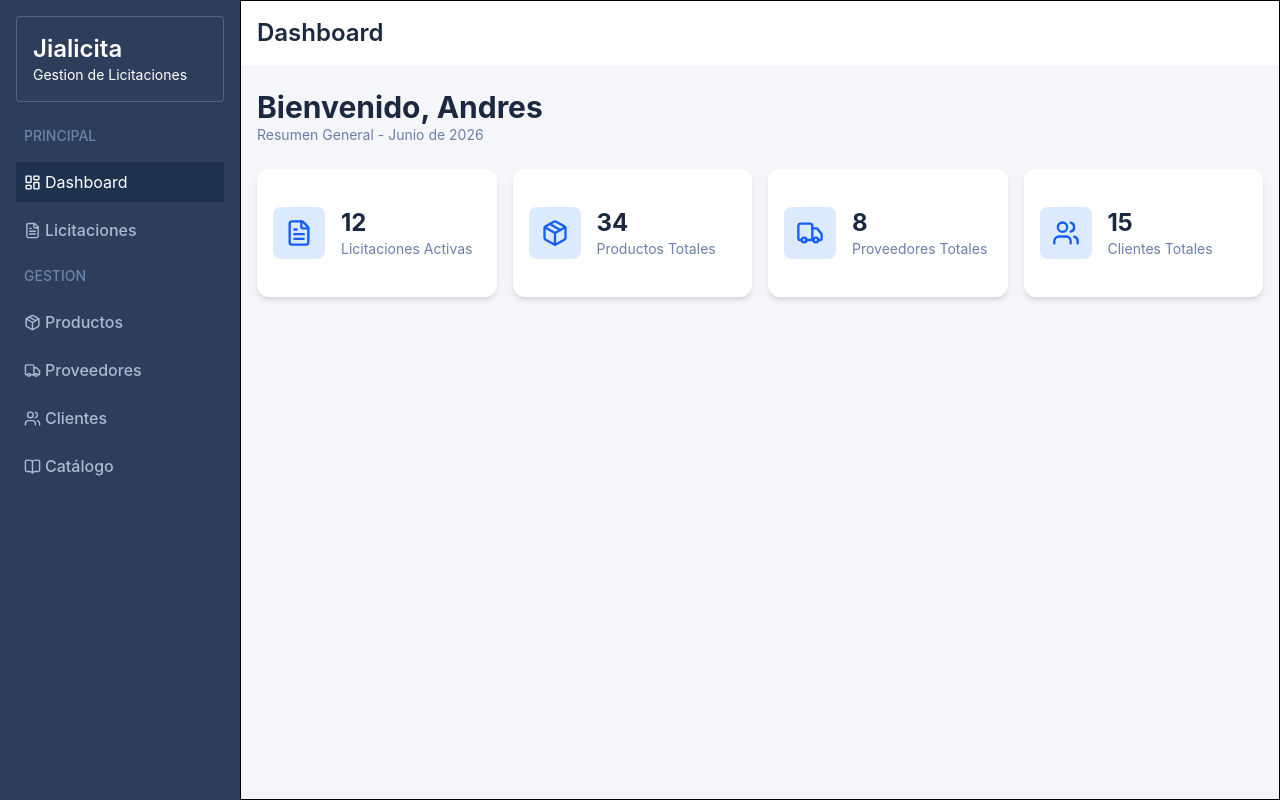
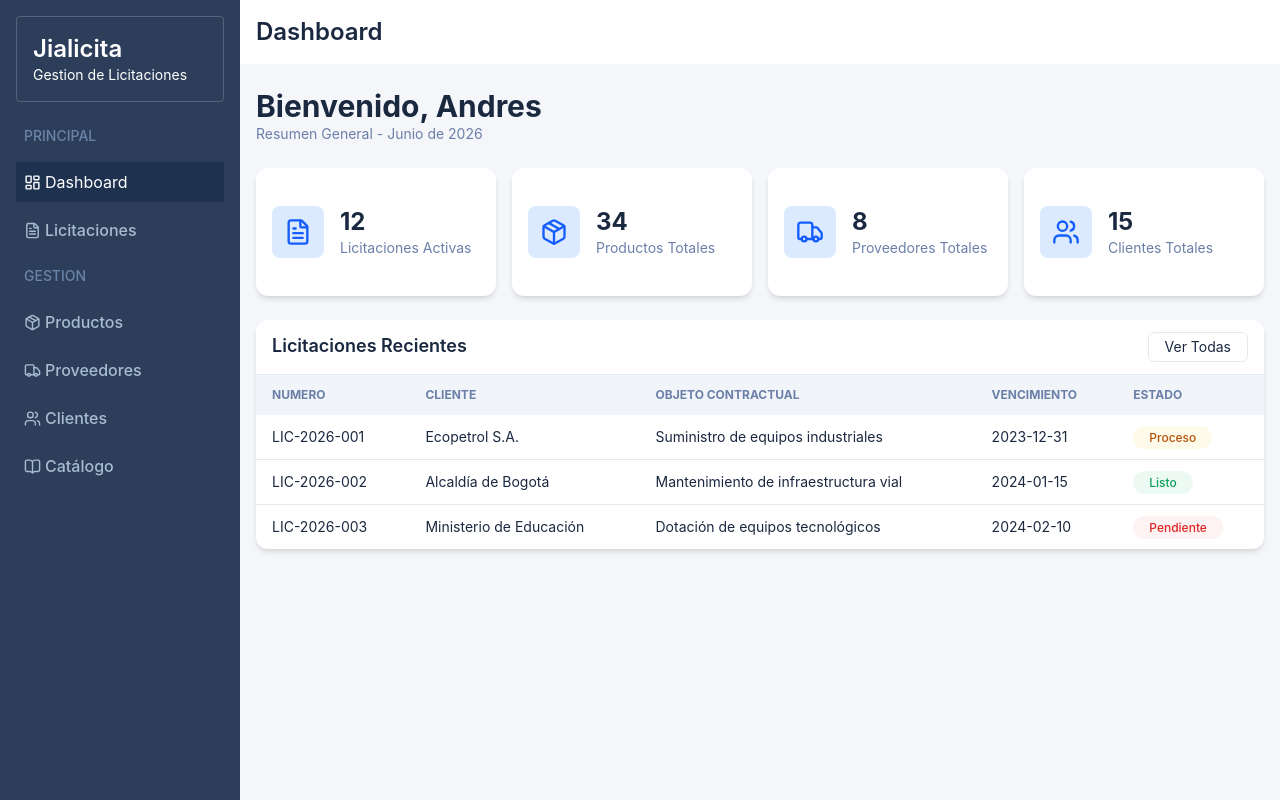
Before and after one commit to codepuet02/Tender-Management-frontEnd, a React (Vite) app: page / in a window 1280 px wide. Built offline with nearby package versions, Linux system fonts and the light colour scheme.

Commit message:
feat:implementar componente tabla, con datos dinamicos, y sus estados en dashboard

```diff
--- /dev/null
+++ b/src/components/Table.jsx
@@ -0,0 +1,54 @@
+function Table({ tenders }) {
+  const colorStatus = [
+    { status: "Proceso", style: "bg-warning-light text-warning" },
+    { status: "Listo", style: "bg-success-light text-success" },
+    { status: "Pendiente", style: "bg-danger-light text-danger" },
+  ];
+
+  return (
+    <div className="bg-surface rounded-xl shadow-md overflow-hidden">
+      <div className="px-4 py-3 border-b border-border-base flex justify-between">
+        <h1 className="text-lg font-semibold text-title">
+          Licitaciones Recientes
+        </h1>
+        <button className="border border-border-base rounded-md px-4 py-1 text-sm text-title hover:bg-gray-100 cursor-pointer ">
+          Ver Todas
+        </button>
+      </div>
+      <table className="w-full text-sm">
+        <thead className="bg-secondary text-subtitle uppercase text-xs">
+          <tr>
+            <th className="px-4 py-3 text-left">Numero</th>
+            <th className="px-4 py-3 text-left">Cliente</th>
+            <th className="px-4 py-3 text-left">Objeto contractual</th>
+            <th className="px-4 py-3 text-left">Vencimiento</th>
+            <th className="px-4 py-3 text-left">Estado</th>
+          </tr>
+        </thead>
+        <tbody className="divide-y divide-border-base text-title">
+          {tenders.map((row) => {
+            let style = colorStatus.find((c) => c.status == row.estado);
+
+            return (
+              <tr key={row.codigo}>
+                <td className="px-4 py-3">{row.codigo}</td>
+                <td className="px-4 py-3">{row.empresa}</td>
+                <td className="px-4 py-3">{row.objeto}</td>
+                <td className="px-4 py-3">{row.fechaCierre}</td>
+                <td className="px-4 py-3">
+                  <span
+                    className={`${style.style} text-xs font-medium px-4 py-1 rounded-full`}
+                  >
+                    {row.estado}
+                  </span>
+                </td>
+              </tr>
+            );
+          })}
+        </tbody>
+      </table>
+    </div>
+  );
+}
+
+export default Table;
--- a/src/layouts/mainLayout.jsx
+++ b/src/layouts/mainLayout.jsx
@@ -19,13 +19,13 @@ function MainLayout() {
       <div>
         <Sidebar />
       </div>
-      <div className="border border-black flex-1 ">
+      <div className="flex-1 ">
         <header className="h-16 bg-white flex items-center px-4">
           <h1 className="text-2xl font-semibold text-title">
             {titleMap[pathname]}
           </h1>
         </header>
-        <Outlet className="p-4 border border-black" />
+        <Outlet />
       </div>
     </div>
   );
--- a/src/pages/Dashboard.jsx
+++ b/src/pages/Dashboard.jsx
@@ -1,3 +1,4 @@
+import Table from "../components/Table";
 import DashboardCard from "../components/Dashboard-card";
 
 function Dashboard() {
@@ -6,6 +7,38 @@ function Dashboard() {
     { value: 34, label: "Productos Totales", icon: "Package" },
     { value: 8, label: "Proveedores Totales", icon: "Truck" },
     { value: 15, label: "Clientes Totales", icon: "Users" },
+  ];
+
+  const Colums = [
+    { header: "Numero", key: "number" },
+    { header: "Cliente", key: "client" },
+    { header: "Objeto contractual", key: "object" },
+    { header: "Vencimiento", key: "expiration" },
+    { header: "Estado", key: "status" },
+  ];
+
+  const tenders = [
+    {
+      codigo: "LIC-2026-001",
+      empresa: "Ecopetrol S.A.",
+      objeto: "Suministro de equipos industriales",
+      fechaCierre: "2023-12-31",
+      estado: "Proceso",
+    },
+    {
+      codigo: "LIC-2026-002",
+      empresa: "Alcaldía de Bogotá",
+      objeto: "Mantenimiento de infraestructura vial",
+      fechaCierre: "2024-01-15",
+      estado: "Listo",
+    },
+    {
+      codigo: "LIC-2026-003",
+      empresa: "Ministerio de Educación",
+      objeto: "Dotación de equipos tecnológicos",
+      fechaCierre: "2024-02-10",
+      estado: "Pendiente",
+    },
   ];
 
   return (
@@ -21,7 +54,9 @@ function Dashboard() {
         ))}
       </div>
 
-      <div className="div"></div>
+      <div className=" h-96 w-full mt-6">
+        <Table tenders={tenders} />
+      </div>
     </div>
   );
 }
```
